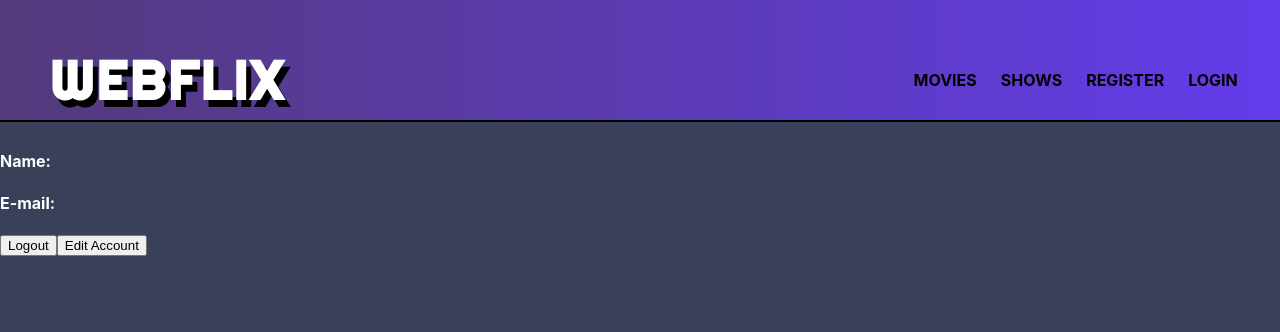
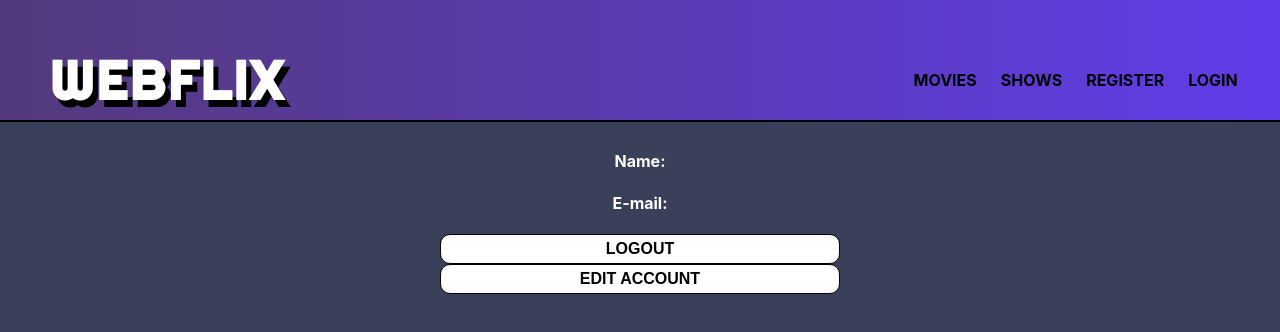
Before and after one commit to Wong-ton/react-api-proj, a React (Create React App) app: page /users/profile in a window 1280 px wide. Shown: the top 332 px of the page. Built offline with nearby package versions, Linux system fonts and the light colour scheme.

Commit message:
Profile buttons update

```diff
--- a/src/App.css
+++ b/src/App.css
@@ -66,7 +66,8 @@ img {
   height: 50px;
 }
 
-.register, .login, .profile, .edit {
+.register, .login, .profile, .edit, .profile {
+  text-align: center;
   width: 500px;
   margin: 0 auto;
   clear: both;
@@ -89,15 +90,8 @@ input, ::placeholder {
   border-radius: 10px;
 }
 
-.fave {
-  /* background: linear-gradient(90deg, rgba(83,58,123,1) 0%, rgba(98,60,234,1) 100%); */
-  background: #623CEA;
-  color: white;
-  height: 30px;
-  font-size: 0.8em;
-}
 
-button[type="submit"] {
+button[type="submit"], .logoutButton, .editButton {
   background-color: white;
   text-transform: uppercase;
   font-weight: bolder;
@@ -110,6 +104,14 @@ button[type="submit"] {
   border-radius: 10px;
 }
 
+.fave {
+  /* background: linear-gradient(90deg, rgba(83,58,123,1) 0%, rgba(98,60,234,1) 100%); */
+  background: #623CEA;
+  color: white;
+  height: 30px;
+  font-size: 0.8em;
+}
+
 button:hover, .goTo:hover, a:hover {
   opacity: 0.7;
   cursor: pointer;
--- a/src/Profile/index.js
+++ b/src/Profile/index.js
@@ -22,12 +22,12 @@ class Profile extends React.Component {
 
     render(){
         return(
-            <div className="p   rofile">
+            <div className="profile">
                 <h4>Name: {this.props.name}</h4>
                 <h4>E-mail: {this.props.email}</h4>
-                <button onClick={this.logOut}>Logout</button>
+                <button className="logoutButton" onClick={this.logOut}>Logout</button>
                 <Link to={`/users/${this.props.id}/edit`}>
-                <button type="button">Edit Account</button>
+                <button className ="editButton">Edit Account</button>
                 </Link>
             </div>
         )
```
